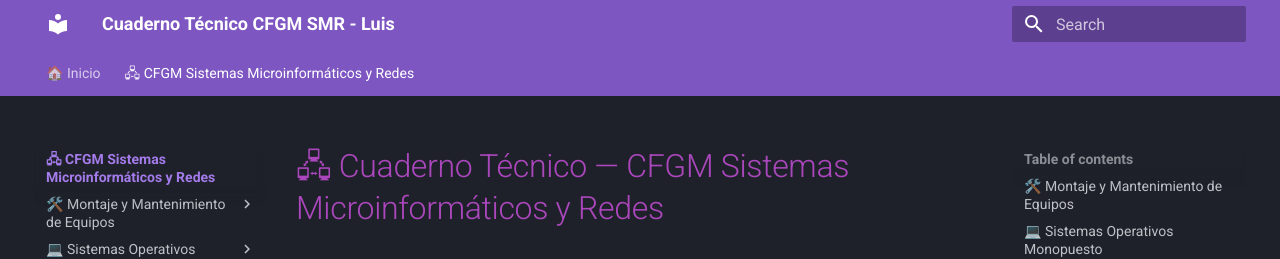
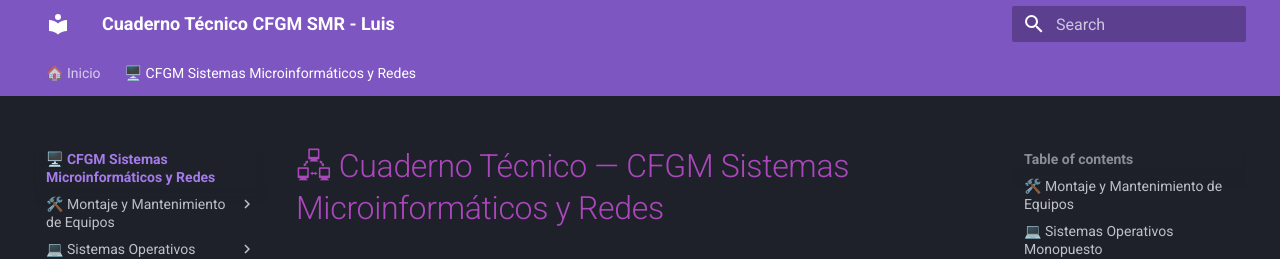
Before and after one commit to Beamspark/SMR-Apuntes, an MkDocs documentation site: the page built from docs/smr/index.md, in a window 1280 px wide and 900 px high. Shown: the top 259 px of the window. Built offline with MkDocs 1.6.1 and Material for MkDocs 9.7.7, drawn with Linux system fonts in a browser that asks for light colours.

Commit message:
Update mkdocs.yml

```diff
--- a/mkdocs.yml
+++ b/mkdocs.yml
@@ -15,13 +15,17 @@
 
 markdown_extensions:
   - abbr
+  - attr_list
+  - admonition
+  - md_in_html
+  - pymdownx.details
   - pymdownx.snippets:
       base_path: ["."]
   - pymdownx.arithmatex:
       generic: true
-  - md_in_html
-  - admonition
-  - pymdownx.details
+  - pymdownx.emoji:
+      emoji_index: !!python/name:material.extensions.emoji.twemoji
+      emoji_generator: !!python/name:material.extensions.emoji.to_svg
 
 extra_css:
   - stylesheets/extra.css
@@ -33,7 +37,7 @@
 
 nav:
   - 🏠 Inicio: index.md
-  - 🖧 CFGM Sistemas Microinformáticos y Redes:
+  - 🖥️ CFGM Sistemas Microinformáticos y Redes:
       - smr/index.md
       - 🛠️ Montaje y Mantenimiento de Equipos:
           - smr/montaje/index.md
@@ -84,7 +88,7 @@
               - 🎯 Examen Global 1: smr/sistemas/test/examen-global-1.md
               - 🎯 Examen Global 2: smr/sistemas/test/examen-global-2.md
       - 📑 Aplicaciones Ofimáticas:
-          - smr/ofimaticas/index.md
+          - smr/ofimatica/index.md
           - "📚 Temario Teórico":
               - Tema 1 - Instalación de aplicaciones ofimáticas: smr/ofimatica/tema-1.md
               - Tema 2 - Procesadores de texto (Google Docs): smr/ofimatica/tema-2.md
```
